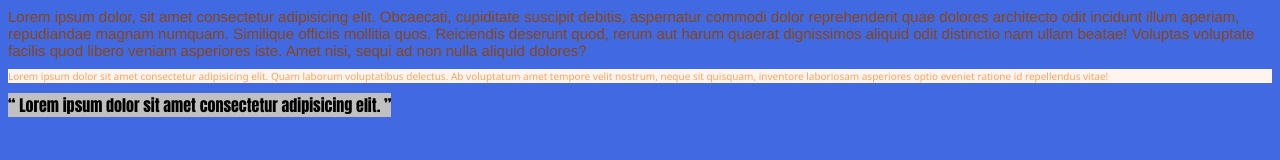
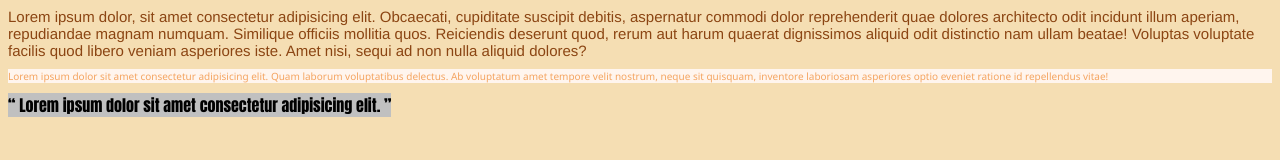
Before and after one commit to petroDavydov/git-tutorial, a plain HTML site: page index.html in a window 1280 px wide. Drawn offline with Linux system fonts and the light colour scheme.

Commit message:
Change bg
Change bg style

```diff
--- a/css/style.css
+++ b/css/style.css
@@ -1,5 +1,5 @@
 body {
-  background: royalblue;
+  background: wheat;
   color: red;
 }
 
```
